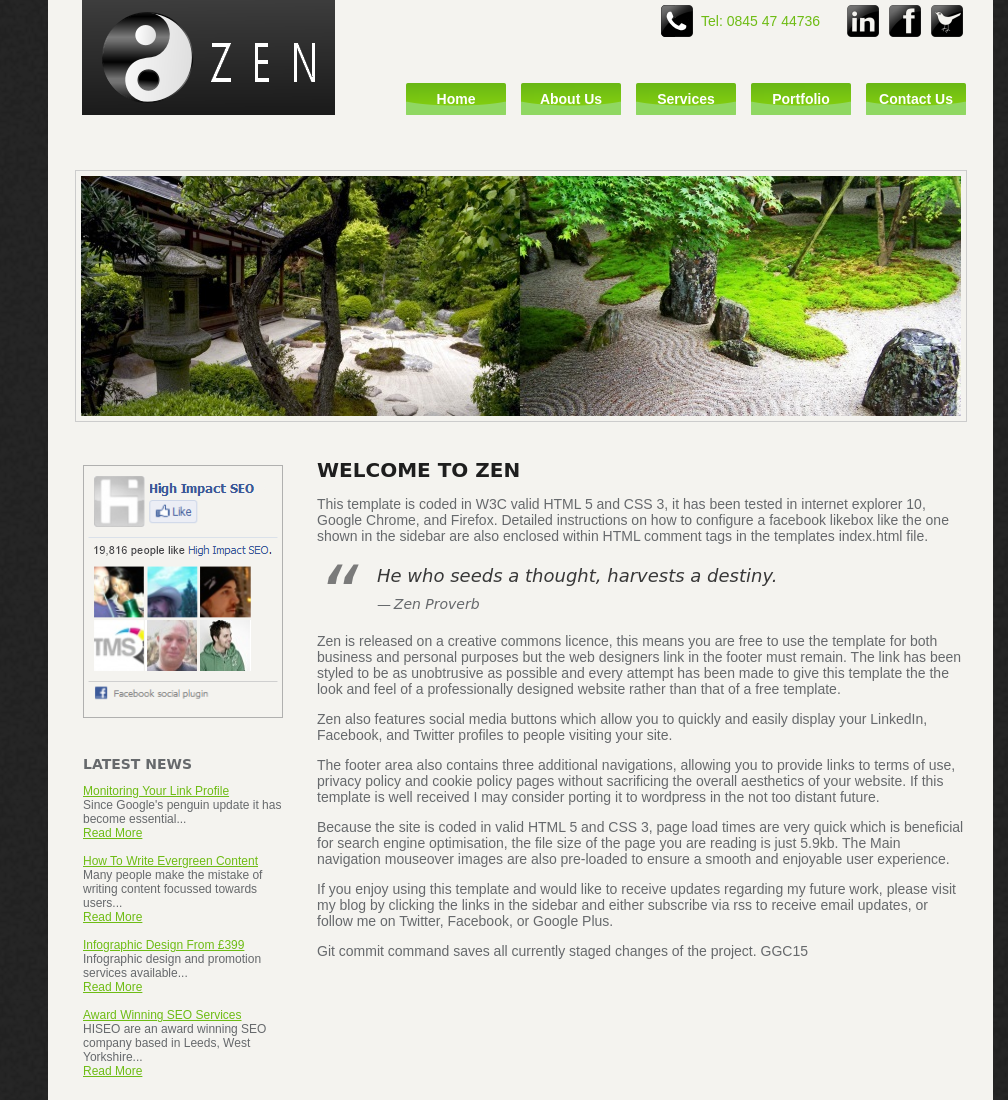
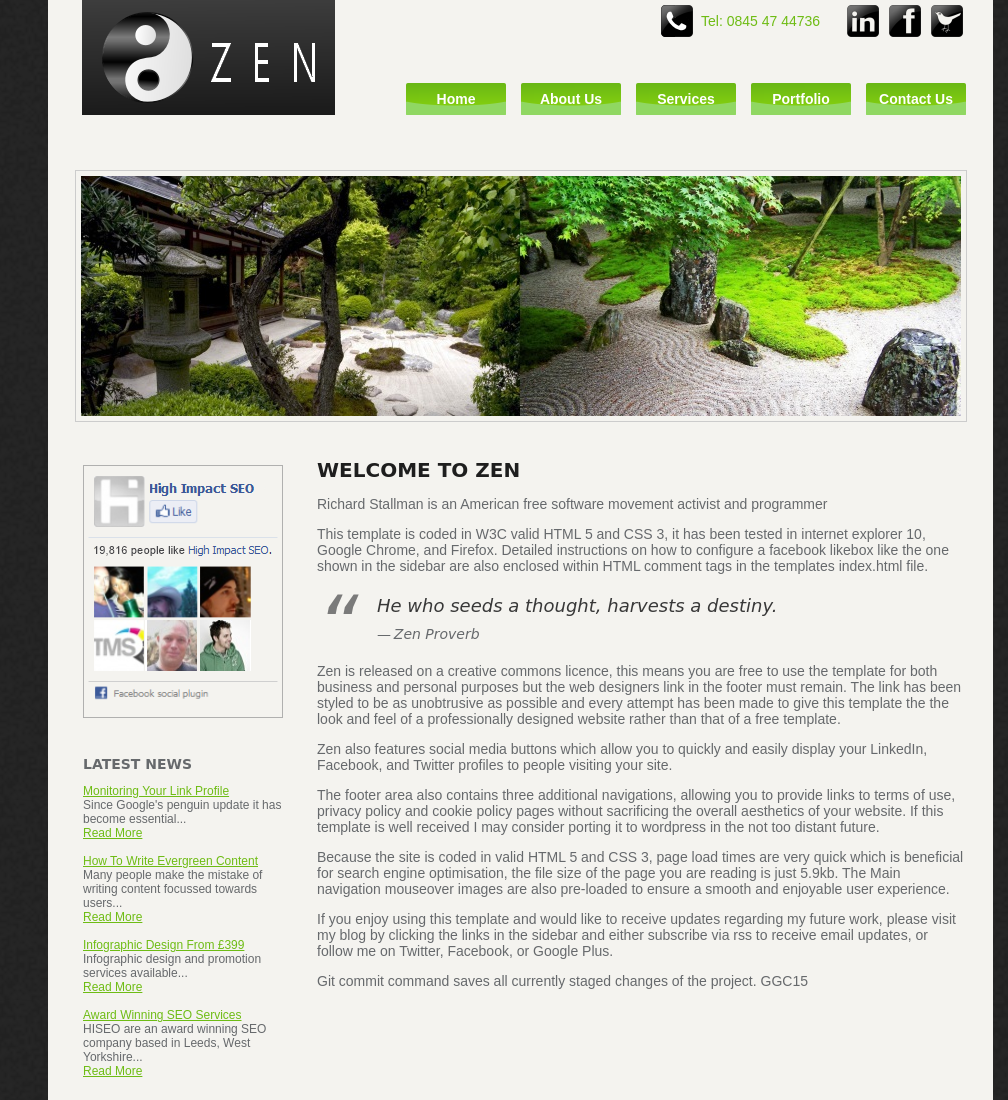
Before and after one commit to CamilaGGarrido/hello-world-ggc15, a plain HTML site: page index.html in a window 1280 px wide. Shown: the top 1100 px of the page, without its empty margins (272-1280 px from the left). Drawn offline with Linux system fonts and the light colour scheme; a web font is replaced by a local one.

Commit message:
Added information about RIchard Stallman GGC15

```diff
--- a/index.html
+++ b/index.html
@@ -35,6 +35,9 @@
 
 <div class="main">
 <h1>Welcome To ZEN</h1>
+
+<p>Richard Stallman is an American free software movement activist and programmer<p>
+
 <p>This template is coded in W3C valid HTML 5 and CSS 3, it has been tested in internet explorer 10, Google Chrome, and Firefox. Detailed instructions on how to configure a facebook likebox like the one shown in the sidebar are also enclosed within HTML comment tags in the templates index.html file.</p>
 <blockquote>He who seeds a thought, harvests a destiny.<cite>Zen Proverb</cite></blockquote>
 <p>Zen is released on a creative commons licence, this means you are free to use the template for both business and personal purposes but the web designers link in the footer must remain. The link has been styled to be as unobtrusive as possible and every attempt has been made to give this template the the look and feel of a professionally designed website rather than that of a free template.</p>
```
